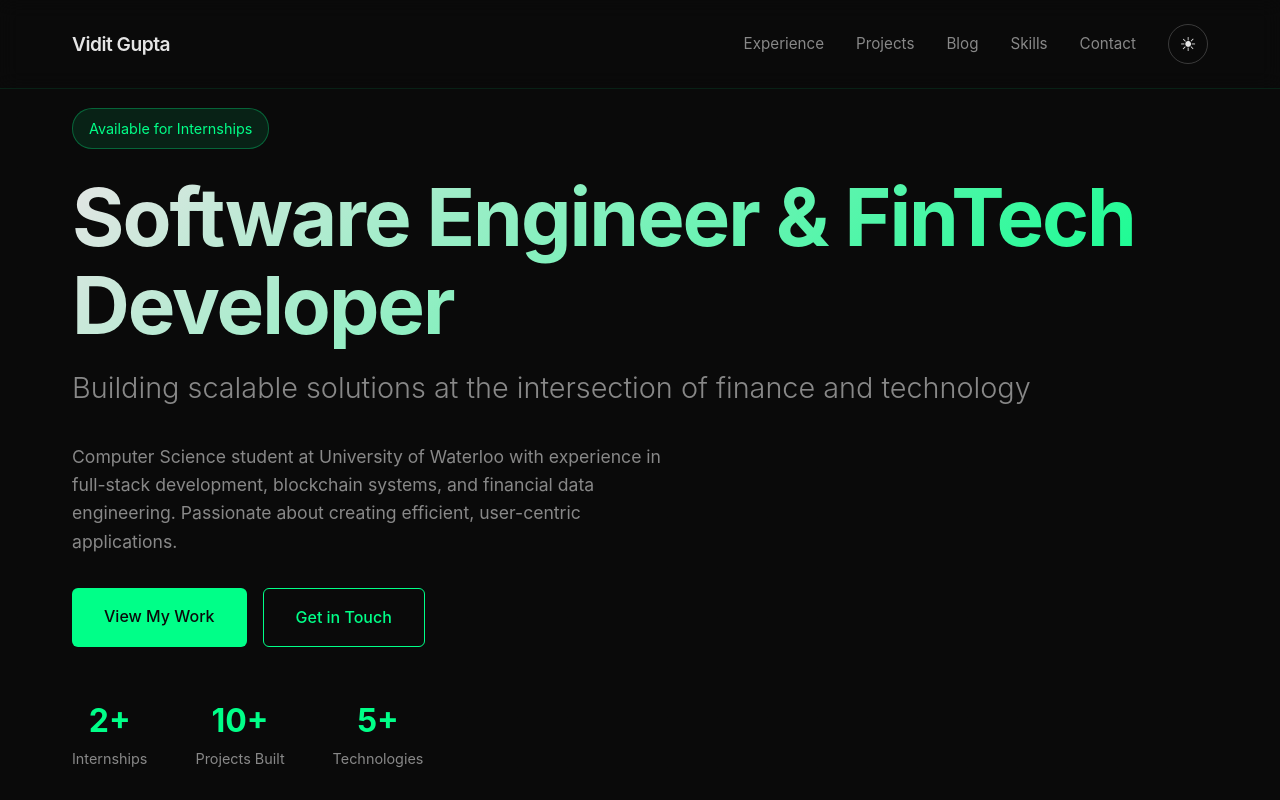
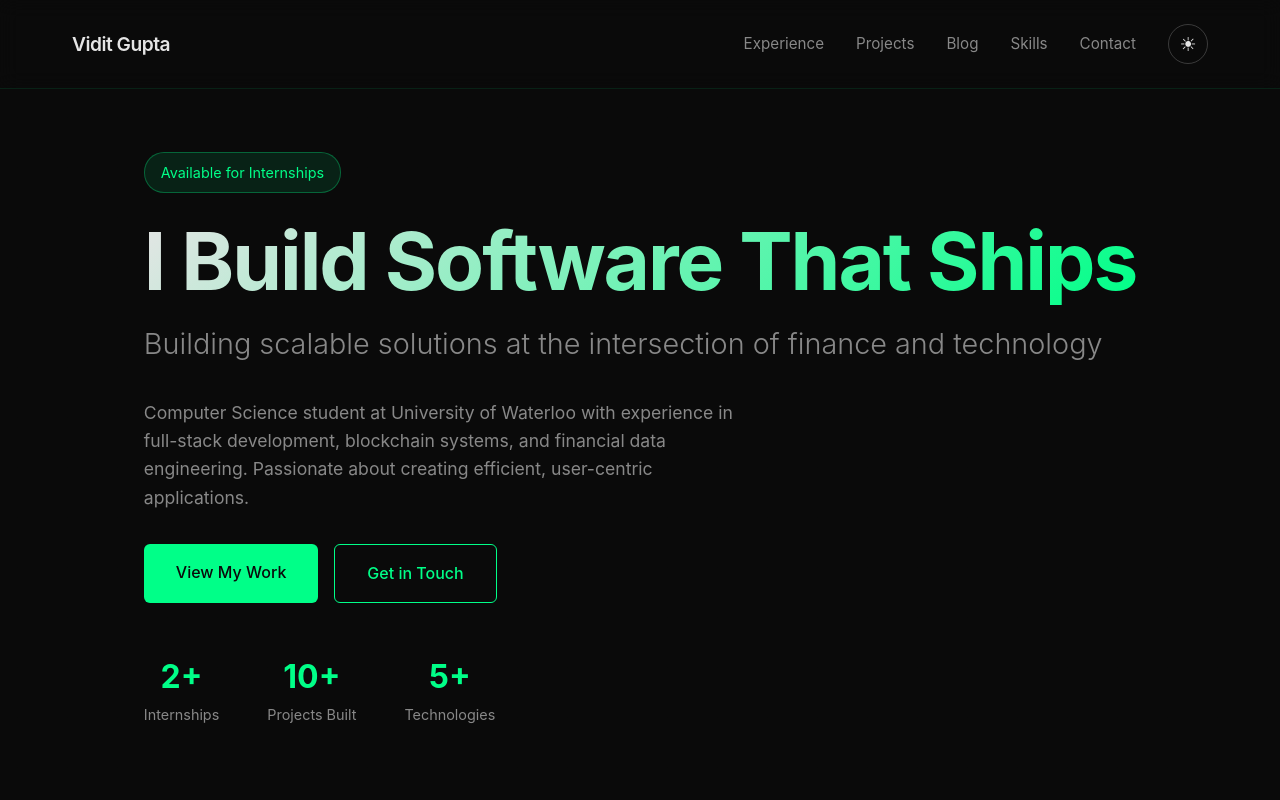
Before and after one commit to cooldaddyback/viditgupta.github.io, a plain HTML site: page index.html in a window 1280 px wide. Shown: the top 800 px of the page. Drawn offline with Linux system fonts and the light colour scheme.

Commit message:
Update index.html

```diff
--- a/index.html
+++ b/index.html
@@ -802,7 +802,7 @@
         <div class="container">
             <div class="hero-content">
                 <div class="hero-label">Available for Internships</div>
-                <h1>Software Engineer & FinTech Developer</h1>
+                <h1>I Build Software That Ships</h1>
                 <div class="subtitle">Building scalable solutions at the intersection of finance and technology</div>
                 <p>Computer Science student at University of Waterloo with experience in full-stack development, blockchain systems, and financial data engineering. Passionate about creating efficient, user-centric applications.</p>
                 <div class="cta-buttons">
```
